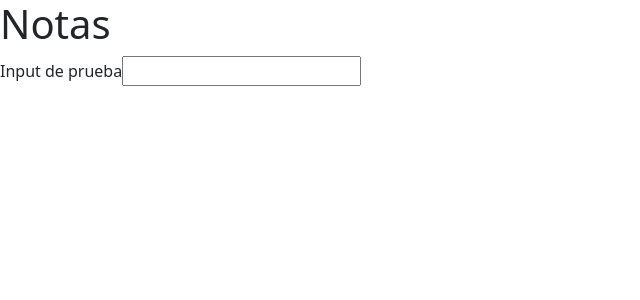
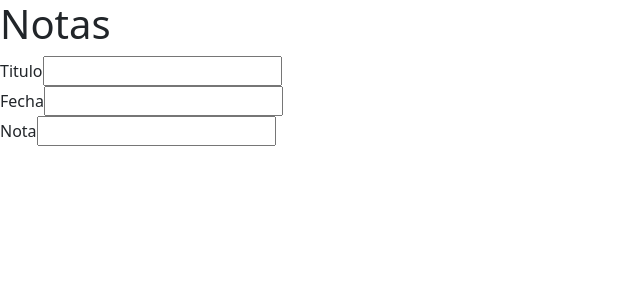
Before and after one commit to 7Obed7/notas, a React (Create React App) app: page / in a window 1280 px wide. Shown: the top 300 px of the page, without its empty margins (0-640 px from the left). Built offline with nearby package versions, Linux system fonts and the light colour scheme.

Commit message:
Controlando multiples inputs

```diff
--- a/src/App.jsx
+++ b/src/App.jsx
@@ -4,23 +4,49 @@
   // hook -> use.....
   // state -> useState
 
-  const [state, setState] = useState("");
+  const [inputsState, setInputsState] = useState({
+    title: "",
+    date: "",
+    note: "",
+  });
 
 
   const handleInputChange = (event) => {
-    setState(event.target.value);
-       };
+    setInputsState({...inputsState, [event.target.name]:
+    event.target.value });
+    };
+
 
   return (
     <div className="App">
       <h1> Notas  </h1>
-      <label> Input de prueba
+      <label> Titulo
       <input
-      id="pruebaID"
-      name="prueba"
+      id="title"
+      name="title"
       type="text"
       onChange={handleInputChange}
-      value={state}
+      value={inputsState.title}
+      />
+      </label>
+      <br/>
+      <label> Fecha
+      <input
+      id="date"
+      name="date"
+      type="text"
+      onChange={handleInputChange}
+      value={inputsState.date}
+      />
+      </label>
+      <br/>
+      <label> Nota
+      <input
+      id="note"
+      name="note"
+      type="text"
+      onChange={handleInputChange}
+      value={inputsState.note}
       />
       </label>
       </div>
```
